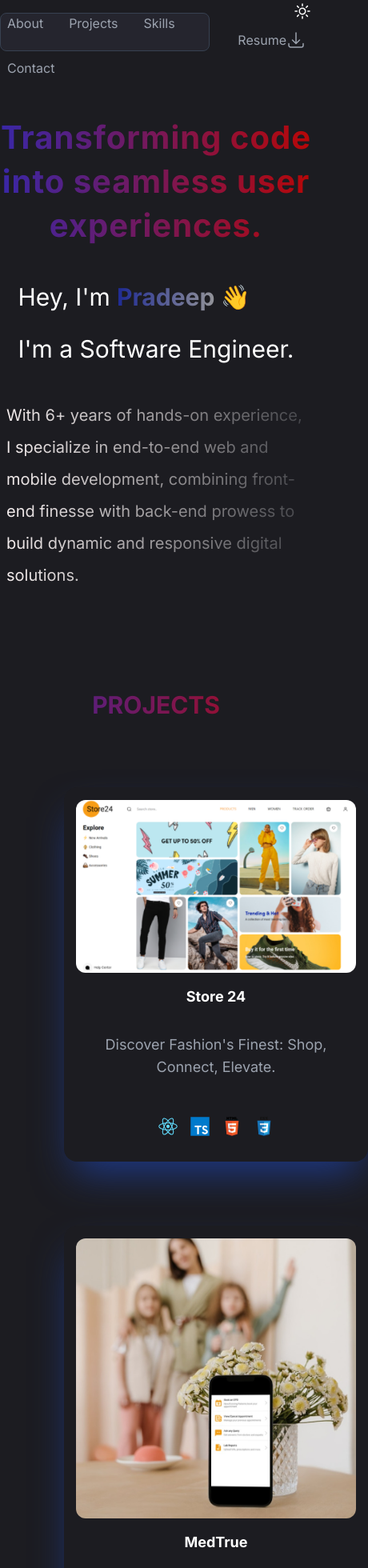
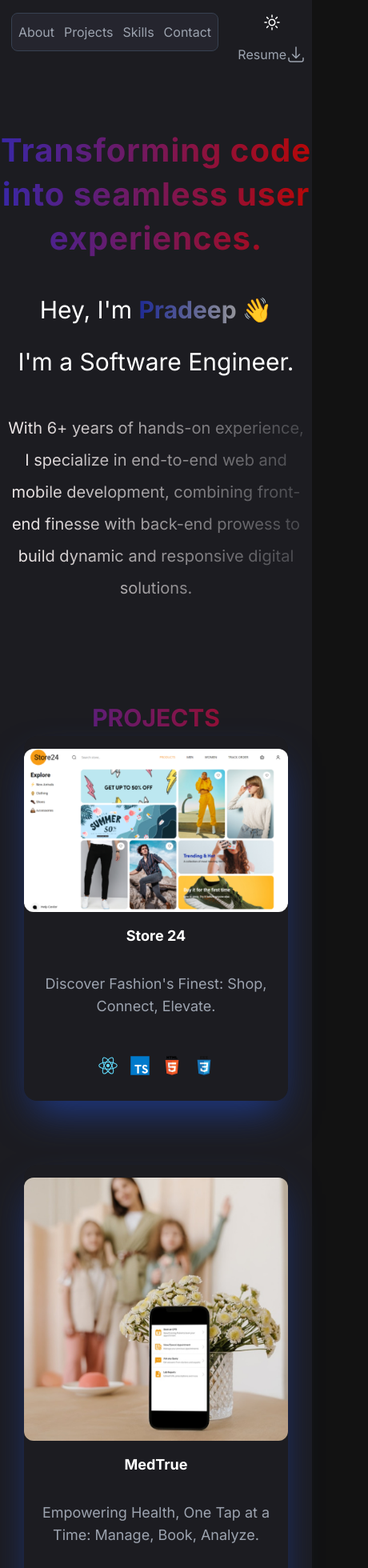
Before and after one commit to Kmrshubham335/nextjs-portfolio, a Next.js app: page / in a window 390 px wide. Shown: the top 1960 px of the page at 80% size, 460 px wide, since content can reach past the window. Built offline with nearby package versions, Linux system fonts and the light colour scheme.

Commit message:
mobile responsive
mobile responsive

```diff
--- a/src/components/About/About.tsx
+++ b/src/components/About/About.tsx
@@ -11,11 +11,11 @@ const About = () => {
             </p>
             </div>
             <div className='animate__animated animate__fadeIn'>
-            <p className='text-[30px] mt-10 mb-5'>Hey, I'm  <span className='items-center font-bold dark:bg-gradient-to-r from-[#1E2A94] to-[#999999] dark:bg-clip-text dark:text-transparent'>{ABOUT_SECTION.name} </span>{ABOUT_SECTION.greeting}</p>
-            <p className='text-[30px] mb-10'>I'm a {ABOUT_SECTION.title}.</p>
+            <p className='text-[30px] mt-10 text-center mb-5'>Hey, I'm  <span className='items-center font-bold dark:bg-gradient-to-r from-[#1E2A94] to-[#999999] dark:bg-clip-text dark:text-transparent'>{ABOUT_SECTION.name} </span>{ABOUT_SECTION.greeting}</p>
+            <p className='text-[30px] text-center mb-10'>I'm a {ABOUT_SECTION.title}.</p>
             </div>
             <div className='content-center items-center animate__animated animate__fadeIn animate__delay-3s'>
-            <p className='text-[20px]  px-2 mb-10 leading-loose dark:bg-gradient-to-r from-[#F8F1F1] to-[#404146] dark:bg-clip-text dark:text-transparent'>{ABOUT_SECTION.description}</p>
+            <p className='text-[20px] text-center  px-2 mb-10 leading-loose dark:bg-gradient-to-r from-[#F8F1F1] to-[#404146] dark:bg-clip-text dark:text-transparent'>{ABOUT_SECTION.description}</p>
             </div>
         </div>
 
--- a/src/components/Contact/Contact.tsx
+++ b/src/components/Contact/Contact.tsx
@@ -5,9 +5,9 @@ import React from 'react'
 const Contact = () => {
   return (
     <section id="contact" className='flex flex-col justify-center items-center my-10'>
-        <p className='flex justify-center font-bold text-[30px]
+        <p className='flex justify-center font-bold text-[30px] text-center
          dark:bg-gradient-to-r from-[#3927A7] to-[#B70707] dark:bg-clip-text dark:text-transparent'>{contact.title}</p>
-        <p className='justify-center text-[18px] p-8 my-5 dark:bg-gradient-to-r from-[#F8F1F1] to-[#404146] dark:bg-clip-text dark:text-transparent'>{contact.description}</p>
+        <p className='justify-center text-[18px] text-center p-8 my-5 dark:bg-gradient-to-r from-[#F8F1F1] to-[#404146] dark:bg-clip-text dark:text-transparent'>{contact.description}</p>
         <div className='flex flex-wrap justify-center my-5 gap-4'>
             {contact?.links?.map((link,index)=>{
                 return (
--- a/src/components/Navbar/Navbar.tsx
+++ b/src/components/Navbar/Navbar.tsx
@@ -13,7 +13,7 @@ const Navbar = () => {
   return (
     <div className='flex justify-between text-gray-600  dark:text-gray-400 animate__animated animate__fadeIn animate__delay-2s'>
         <div className='flex w-[70%] lg:w-[60%] justify-end mt-4'>
-            <ul className='flex flex-wrap gap-8 items-center dark:bg-[#25252E] border rounded-lg  border-gray-400 dark:border-gray-700 px-2 lg:px-8 h-12 lg:h-16'>
+            <ul className='flex flex-wrap gap-3 md:gap-8 items-center dark:bg-[#25252E] border rounded-lg  border-gray-400 dark:border-gray-700 px-2 lg:px-8 h-12 lg:h-16'>
                 {navBarLink?.map((navBar,index)=> <li className='dark:hover:text-white hover:text-gray-400' onClick={()=>setActive(navBar?.title)} style={active === navBar?.title ?{
                     color:resolvedTheme=="dark"?'white':'black'
                 }:{}} key={navBar.title+index}>
@@ -23,7 +23,7 @@ const Navbar = () => {
             </ul>
 
         </div>
-        <div className='flex flex-wrap gap-2 lg:gap-8 justify-end lg:mr-8 items-center'>
+        <div className='flex flex-wrap mt-4 md:mt-0 flex-col md:flex-row gap-4 lg:gap-8 md:justify-end lg:mr-8 items-center'>
             {/*  */}
             {resolvedTheme ==="dark" ? <SunIcon id='dark' onClick={()=>setTheme("light")} className='h-6 w-6 text-white cursor-pointer'/>
             :<MoonIcon id='light' onClick={()=>setTheme("dark")} className='h-6 w-6 text-black cursor-pointer'/>}
--- a/src/components/Projects/Projects.tsx
+++ b/src/components/Projects/Projects.tsx
@@ -7,10 +7,10 @@ const Projects = () => {
     <section id="projects" className='my-20  justify-center flex flex-col animate__animated animate__fadeIn animate__delay-2s'>
         <p className='text-[30px] font-bold text-center dark:bg-gradient-to-r from-[#3927A7] to-[#B70707] dark:bg-clip-text dark:text-transparent'>PROJECTS</p>
         <div className='flex justify-center'>
-            <div className='grid grid-cols-1 items-center content-center lg:grid-cols-2 p-20 gap-20'>
+            <div className='grid grid-cols-1 items-center content-center lg:grid-cols-2 gap-20 md:p-20'>
                 {projects.map((project,index)=>{
                     return (
-                        <div key={project.title + index} className='flex flex-col items-center w-[380px]
+                        <div key={project.title + index} className='flex flex-col items-center w-[330px] md:w-[380px]
                           border rounded-2xl border-none shadow-2xl shadow-blue-900 cursor-pointer hover:-translate-y-20'>
                             <Image src={project.image} alt={project.title} height={220} width={350}
                              className='border rounded-xl bg-cover bg-center mt-4 border-none'/>
```
Also changed, not shown: 1 other file (tests, documents, lock files or other folders).
